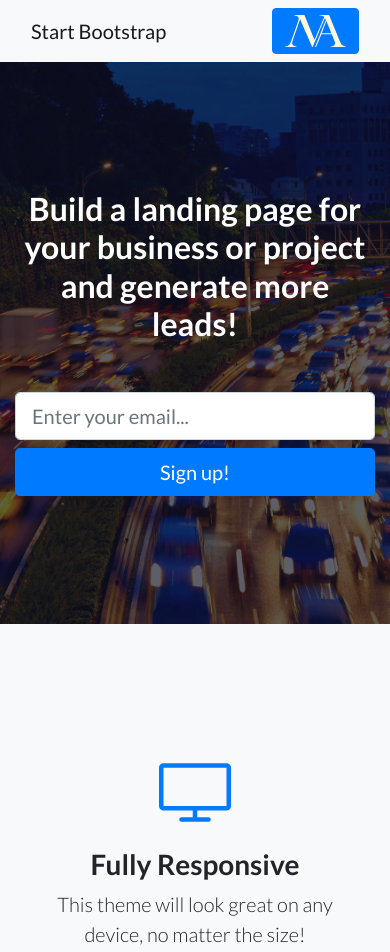
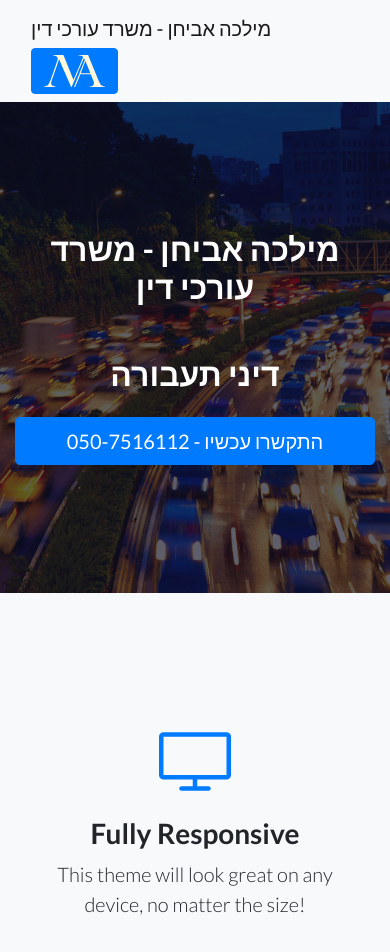
Before and after one commit to elishkaa/ma-land, a plain HTML site: page index.html in a window 390 px wide. Shown: the top 952 px of the page. Drawn offline with Linux system fonts and the light colour scheme.

```diff
--- a/index.html
+++ b/index.html
@@ -28,7 +28,7 @@
   <!-- Navigation -->
   <nav class="navbar navbar-light bg-light static-top">
     <div class="container">
-      <a class="navbar-brand" href="#">Start Bootstrap</a>
+      <a class="navbar-brand" href="https://milka-law.co.il">מילכה אביחן - משרד עורכי דין</a>
       <a class="btn btn-primary" href="https://milka-law.co.il"><img style="height: 2rem;" src="img/navbar-logo.svg" alt="לוגו מילכה אביחן" /></a>
     </div>
   </nav>
@@ -39,19 +39,11 @@
     <div class="container">
       <div class="row">
         <div class="col-xl-9 mx-auto">
-          <h1 class="mb-5">Build a landing page for your business or project and generate more leads!</h1>
+          <h1 class="mb-5">מילכה אביחן - משרד עורכי דין</h1>
+          <h2 class="mb-4">דיני תעבורה</h2>
         </div>
         <div class="col-md-10 col-lg-8 col-xl-7 mx-auto">
-          <form>
-            <div class="form-row">
-              <div class="col-12 col-md-9 mb-2 mb-md-0">
-                <input type="email" class="form-control form-control-lg" placeholder="Enter your email...">
-              </div>
-              <div class="col-12 col-md-3">
-                <button type="submit" class="btn btn-block btn-lg btn-primary">Sign up!</button>
-              </div>
-            </div>
-          </form>
+          <a class="btn btn-block btn-lg btn-primary" href="tel:050-7516112">050-7516112 - התקשרו עכשיו</a>
         </div>
       </div>
     </div>
```
